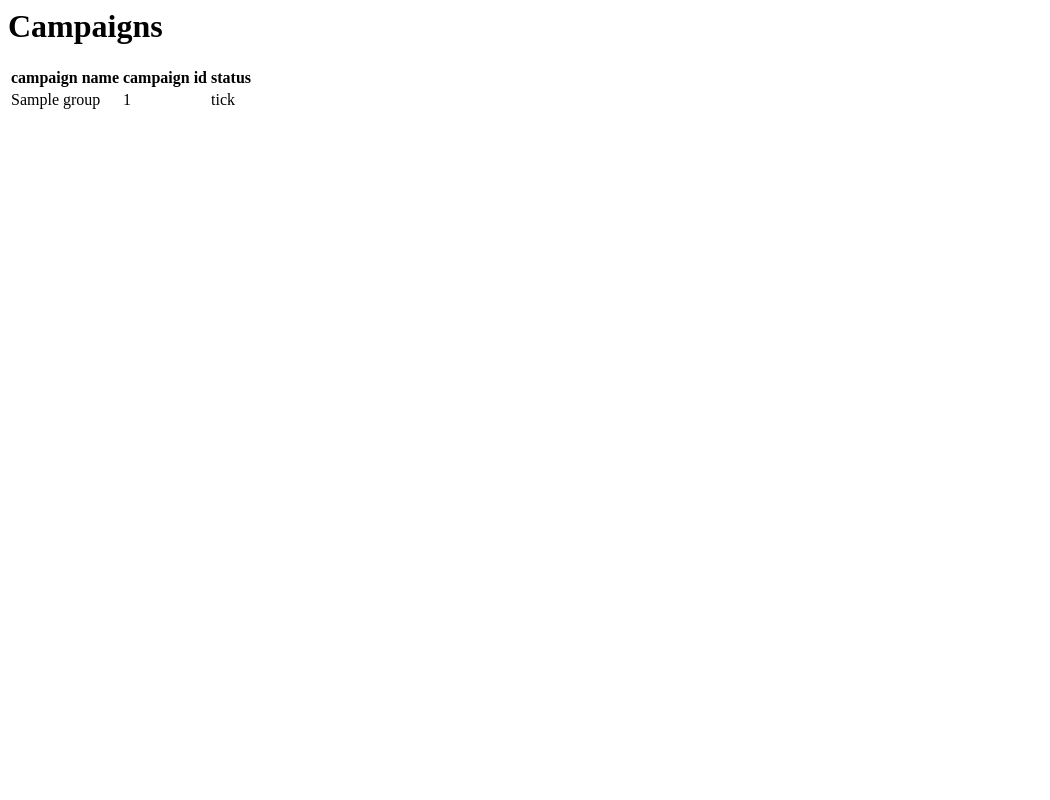
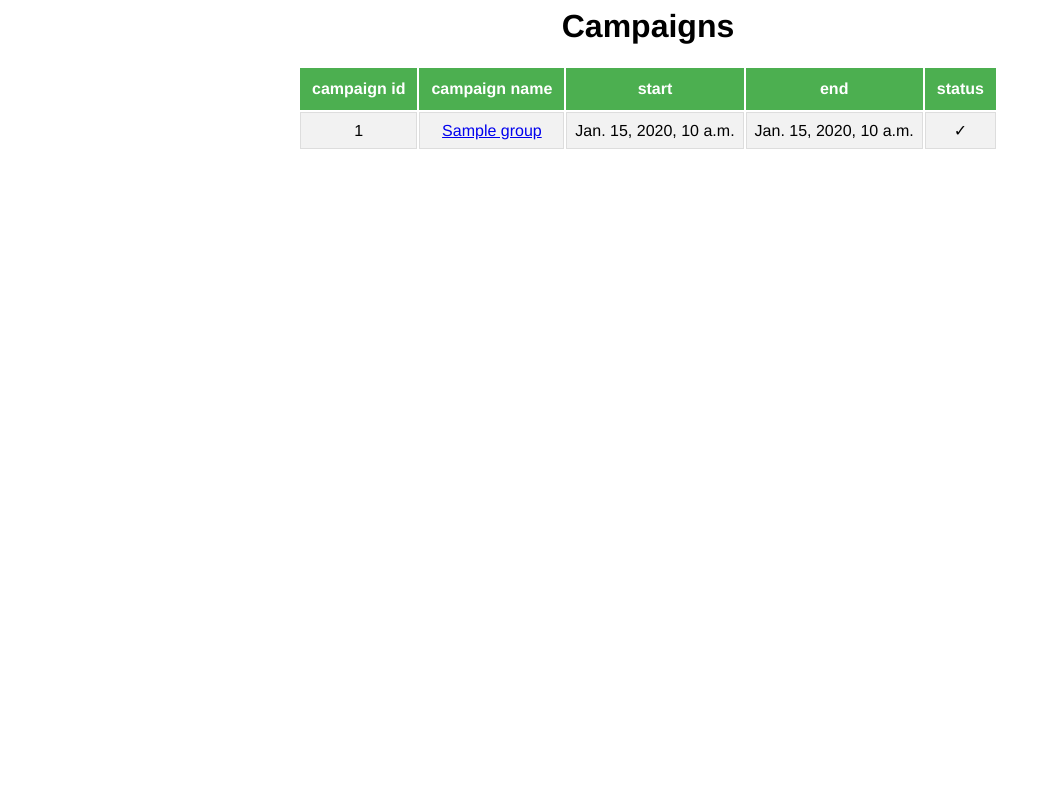
Before and after one commit to saikatd/iris, a Django app: page /eye_capture/ in a window 1280 px wide. Shown: the whole page, without its empty margins (0-1050 px from the left). Run offline with Django 3.2, Linux system fonts and the light colour scheme; tables that the repository leaves empty hold one stand-in row (values such as "Sample post").

Commit message:
static file routing and linking

```diff
--- /dev/null
+++ b/eye_capture/static/eye_capture/css/campaigns.min.css
@@ -0,0 +1 @@
+html{background:#fff;font:100% Helvetica, sans-serif}html body{width:100%;margin:0px auto;text-align:center;padding:8px}html #campaign_table{font-size:16px;margin:0px auto}html #campaign_table th{padding:12px;background-color:#4CAF50;color:white}html #campaign_table tr{background-color:#f2f2f2}html #campaign_table td{border:1px solid #ddd;padding:8px;text-align:center}
--- /dev/null
+++ b/eye_capture/static/eye_capture/css/campaigns.scss
@@ -0,0 +1,27 @@
+html{
+  background: #fff;
+  font: 100% Helvetica, sans-serif;
+  body{
+    width: 100%;
+    margin: 0px auto;
+    text-align: center;
+    padding: 8px;
+  }
+  #campaign_table{
+    font-size: 16px;
+    margin: 0px auto;
+    th{
+      padding: 12px;
+      background-color: #4CAF50;
+      color: white;
+    }
+    tr{
+      background-color: #f2f2f2;
+    }
+    td{
+      border: 1px solid #ddd;
+      padding: 8px;
+      text-align: center;
+    }
+  }
+}
--- a/eye_capture/templates/eye_capture/campaigns.html
+++ b/eye_capture/templates/eye_capture/campaigns.html
@@ -1,15 +1,25 @@
+<html>
+<head>
+  {% load static %}
+  <link rel="stylesheet" type="text/css" href="{% static 'eye_capture/css/campaigns.min.css' %}" />
+</head>
+<body>
   <h1>Campaigns</h1>
-<table>
+  <table id='campaign_table'>
     <tr>
+      <th>campaign id</th>
       <th>campaign name</th>
-    <th>campaign id</th>
+      <th>start</th>
+      <th>end</th>
       <th>status</th>
     </tr>
     {% for campaign in campaigns %}
       <tr>
-      <td>{{ campaign.name}}</td>
         <td>{{ campaign.id }}</td>
-      <td> tick </td>
+        <td><a href="{% url 'eyes_captured' campaign.id %}">{{ campaign.name}}</a></td>
+        <td>{{ campaign.startsAt }}</td>
+        <td>{{ campaign.endsAt }}</td>
+        <td> &#10003; </td>
       </tr>
     {% endfor %}
   </table>
@@ -21,3 +31,5 @@
     {% endfor %}
   {% endfor %}
   </ul>
+</body>
+</html>
--- a/iris/settings.py
+++ b/iris/settings.py
@@ -123,3 +123,5 @@ USE_TZ = True
 # https://docs.djangoproject.com/en/1.10/howto/static-files/
 
 STATIC_URL = '/static/'
+
+# STATIC_ROOT = ''
--- a/iris/urls.py
+++ b/iris/urls.py
@@ -15,8 +15,10 @@ Including another URLconf
 """
 from django.conf.urls import url, include
 from django.contrib import admin
+from django.conf import settings
+from django.conf.urls.static import static
 
 urlpatterns = [
     url(r'^admin/', admin.site.urls),
     url(r'^eye_capture/', include('eye_capture.urls'))
-]
+] + static(settings.STATIC_URL, document_root=settings.STATIC_ROOT)
```
Lines whose indentation alone changed are shown as unchanged.
